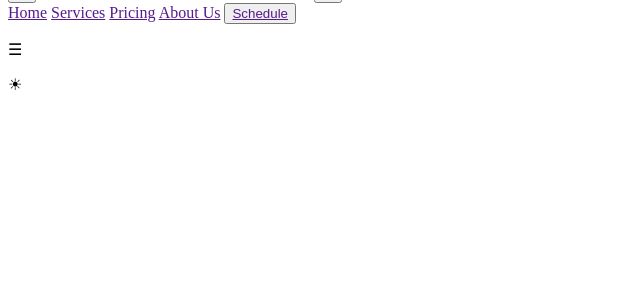
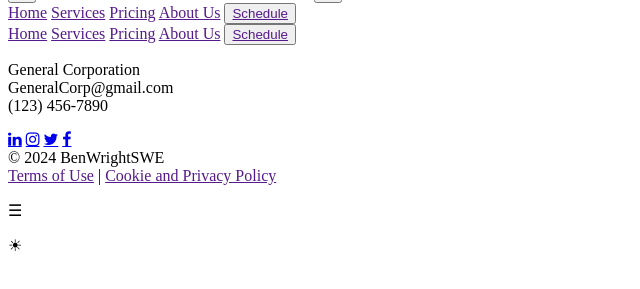
Before and after one commit to BenWrightSWE/general-template, a website built with Vite: page index.html in a window 1280 px wide. Shown: the part 111-400 px from the top of the page, without its empty margins (0-640 px from the left). Built offline with nearby package versions, Linux system fonts and the light colour scheme.

Commit message:
added all necessary parts to the footer, have to style and possibly add animation to them.

```diff
--- a/index.html
+++ b/index.html
@@ -7,9 +7,10 @@
     <meta name="description" content="description of website or purpose.">
     <meta name="viewport" content="width=device-width, initial-scale=1 user-scalable=1">
     <meta name="robots" content="index,follow">
-    <meta http-equiv="Content-Security-Policy" content="default-src 'self'; script-src 'self'; font-src fonts.gstatic.com; style-src 'self' fonts.googleapis.com; img-src 'self'">
+    <meta http-equiv="Content-Security-Policy" content="default-src 'self'; script-src 'self'; font-src fonts.gstatic.com cdnjs.cloudflare.com; style-src 'self' fonts.googleapis.com cdnjs.cloudflare.com; img-src 'self'">
     <link rel="stylesheet" type="text/css" href="src/css/style.css">
     <link rel="stylesheet" type="text/css" href="src/css/index.css">
+    <link rel="stylesheet" href="https://cdnjs.cloudflare.com/ajax/libs/font-awesome/4.7.0/css/font-awesome.min.css"> <!-- Icon Library -->
     <script type="module" src="src/ts/main.ts"></script>
   </head>
   <body>
@@ -34,6 +35,26 @@
 
     </main>
     <footer>
+      <nav class="footer-site-nav">
+        <a href="">Home</a>
+        <a href="">Services</a>
+        <a href="">Pricing</a>
+        <a href="">About Us</a>
+        <button><a href="">Schedule</a></button>
+      </nav>
+      <aside>
+        <p>General Corporation<br>GeneralCorp@gmail.com<br>(123) 456-7890</p>
+      </aside>
+      <nav class="social-nav">
+        <a href="#" class="fa fa-linkedin"></a>
+        <a href="#" class="fa fa-instagram"></a>
+        <a href="#" class="fa fa-twitter"></a>
+        <a href="#" class="fa fa-facebook"></a>
+      </nav>
+      <aside class="copyright">© 2024 BenWrightSWE<aside>
+      <nav class="legal-links">
+        <a href="">Terms of Use</a> | <a href="">Cookie and Privacy Policy</a>
+      </nav>
       <p class="hidden-symbols" id="hidden-closed-nav">&#9776;</p> <!-- Closed Nav, 9932 open -->
       <p class="hidden-symbols">&#9728;</p> <!-- Day Mode, 9790 night -->
     </footer>
--- a/src/css/style.css
+++ b/src/css/style.css
@@ -80,6 +80,39 @@ footer {
     background-color: #474747;
 }
 
+    .fa {
+        padding: 20px;
+        font-size: 30px;
+        width: 50px;
+        text-align: center;
+        text-decoration: none;
+        margin: 5px 2px;
+    }
+
+    .fa:hover {
+        opacity: 0.7;
+    }
+
+    .fa-linkedin {
+        background: #007bb5;
+        color: white;
+    }
+
+    .fa-instagram {
+        background: #125688;
+        color: white;
+    }
+
+    .fa-facebook {
+        background: #3B5998;
+        color: white;
+    }
+
+    .fa-twitter {
+        background: #55ACEE;
+        color: white;
+    }
+
     .hidden-symbols {
         display: none;
     }
```
